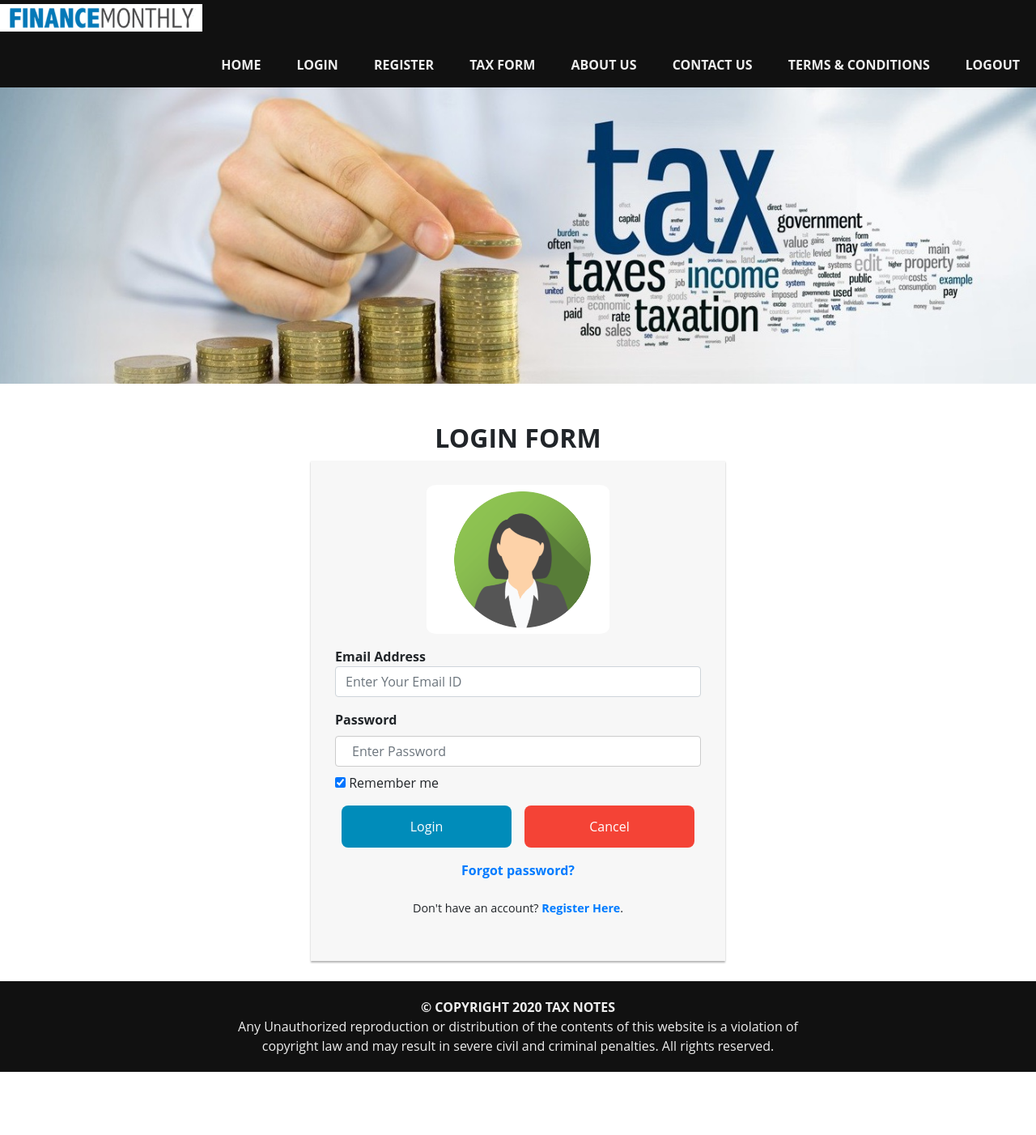
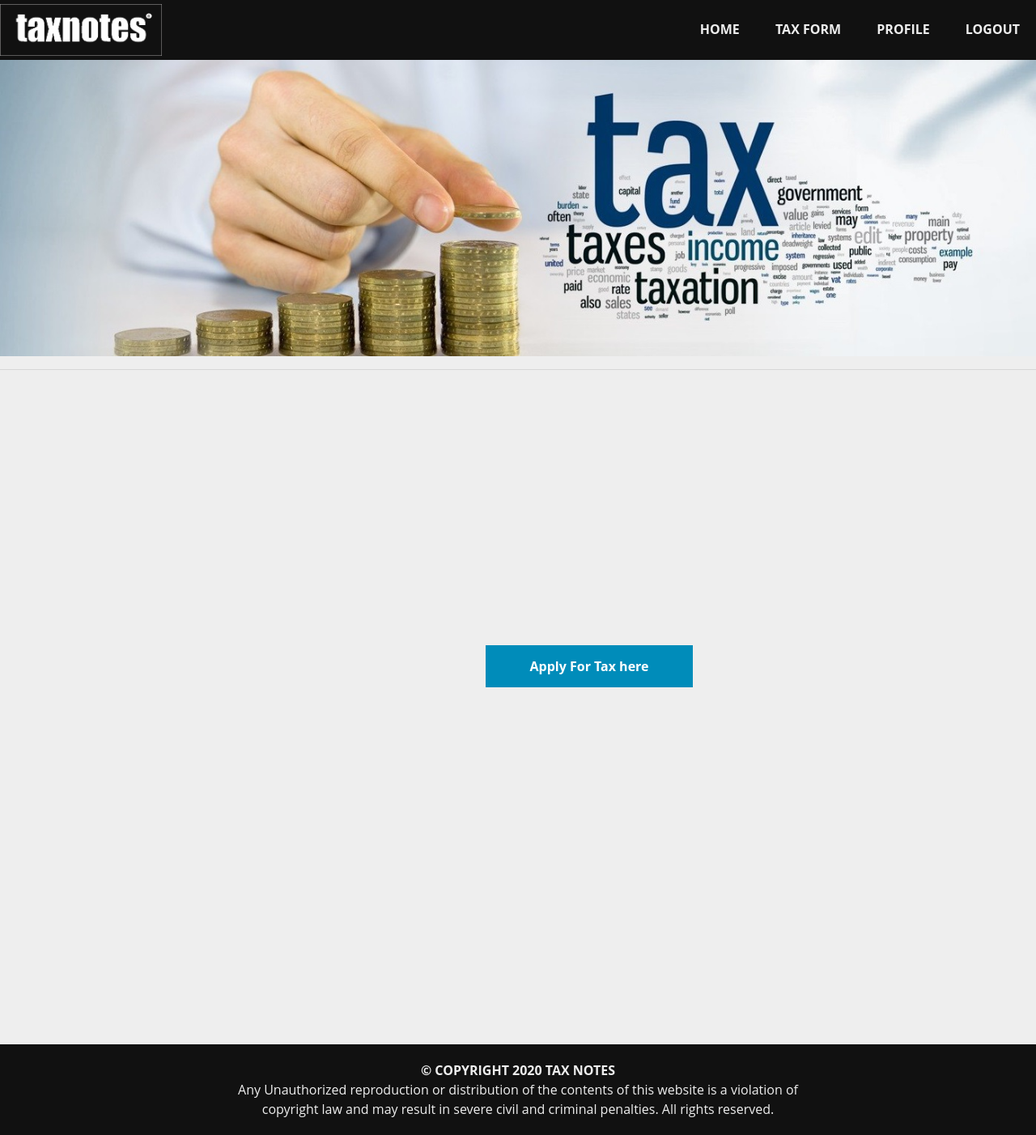
Before and after one commit to anitasharma03/FlaskApp_TaxManagementSystem, a Flask app: page /login in a window 1280 px wide. Shown: the whole page at 81% size. Before the commit the page ends 1324 px from the top, so only its background shows below. Run offline with Flask 2, Linux system fonts and the light colour scheme.

Commit message:
app level updates

```diff
--- a/app.py
+++ b/app.py
@@ -15,6 +15,11 @@ bcrypt = Bcrypt()
 
 @app.route('/')
 
+@app.route('/landing')
+def landing():
+        return render_template('landing_page.html')
+
+
 @app.route('/home')
 def home():
         return render_template('home.html')
@@ -23,7 +28,7 @@ def home():
 @app.route('/login')
 def login():
     if 'username' not in session:
-        return render_template('login.html')
+        return render_template('landing_page.html')
     else:
         return render_template('home.html')
 
@@ -58,7 +63,7 @@ def make_account():
                 "password": password
             }
             accounts.insert_one(credentials)
-            return redirect("/home")
+            return redirect("/landing")
         return redirect("/register")
 
 
--- a/static/login_style.css
+++ b/static/login_style.css
@@ -68,16 +68,3 @@ img.avatar {
     padding: 16px;
     width: 40%;
 }
-
-
-/* Change styles for span and cancel button on extra small screens */
-
-@media screen and (max-width: 300px) {
-    span.psw {
-        display: block;
-        float: none;
-    }
-    .cancelbtn {
-        width: 100%;
-    }
-}
--- a/static/tax_style.css
+++ b/static/tax_style.css
@@ -11,7 +11,7 @@ hr {
     box-shadow: 0px 2px 2px rgb(0 0 0 / 30%);
     background-color: #f7f7f7;
     padding: 30px;
-    width: 50%;
+    width: 60%;
     margin: auto;
 }
 
--- a/templates/index.html
+++ b/templates/index.html
@@ -11,16 +11,12 @@
 <body>
     <header class="tm-header">
         <div class="tm-container">
-            <a class="navbar-brand" href="/home"><img src="{{ url_for('static',filename='Images/logo.jpg') }}" alt="logo" width="250" /></a>
+            <a class="navbar-brand" href="/home"><img src="{{ url_for('static',filename='Images/tax-logo.png') }}" alt="logo" width="200" /></a>
             <nav class="tm-nav">
                 <ul style="margin-top: 24px;">
                     <li><a class="h6 text-uppercase" href="/home"><strong>Home</strong></a></li>
-                    <li><a class="h6 text-uppercase" href="/login"><strong>Login</strong></a></li>
-                    <li><a class="h6 text-uppercase" href="/register"><strong>Register</strong></a></li>
                     <li><a class="h6 text-uppercase" href="/form"><strong>Tax Form</strong></a></li>
-                    <li><a class="h6 text-uppercase" href="/aboutus"><strong>About Us</strong></a></li>
-                    <li><a class="h6 text-uppercase" href="/contactus"><strong>Contact Us</strong></a></li>
-                    <li><a class="h6 text-uppercase" href="/term"><strong>Terms & conditions</strong></a></li>
+                    <li><a class="h6 text-uppercase" href="/profile"><strong>Profile</strong></a></li>
                     <li><a class="h6 text-uppercase" href="/logout"><strong>Logout</strong></a></li>
                 </ul>
             </nav>
--- a/templates/login.html
+++ b/templates/login.html
@@ -3,12 +3,8 @@
     function alertUser() {
         alert("Please give us a call at +1 800-5552-356 to reset the password.")
     }
+</script>
 
-    function proceed(e) {
-        // TODO: add logic to proceed if right username and password.
-        window.location.href = '/tax_form';
-    }
-</script>
 <link rel="stylesheet" href="{{ url_for('static',filename='login_style.css') }}" />
 <div id="banner" class="desktop">
     <img class="banner-image" src="{{ url_for('static',filename='Images/banner3.jpg') }}" />
@@ -32,7 +28,7 @@
         </div>
 
         <div class="d-flex">
-            <button onclick="proceed(event)" class="submit-button" type="submit">Login</button>
+            <button class="submit-button" type="submit">Login</button>
             <button type="button" class="cancel-button">Cancel</button>
         </div>
         <div class="d-flex justify-content-center my-3">
--- a/templates/tax_form.html
+++ b/templates/tax_form.html
@@ -13,7 +13,7 @@
             <p class="text-danger d-inline">NOTE: </p>
             <h6 class="d-inline ">Please fill in this details for getting your tax amount which you have to pay.</h6>
             <hr>
-            <div class="form-group ">
+            <div class="form-group">
                 <label for="firstname "><b>First Name</b>
                     <p class="text-danger d-inline ">*</p>
                 </label><br>
```
Also changed, not shown: templates/register.html (+30 -10 lines), static/Images/banner1.PNG (deleted), static/Images/banner2.jpeg (deleted), static/Images/logo.jpg (deleted), static/Images/tax-logo.png (added).
